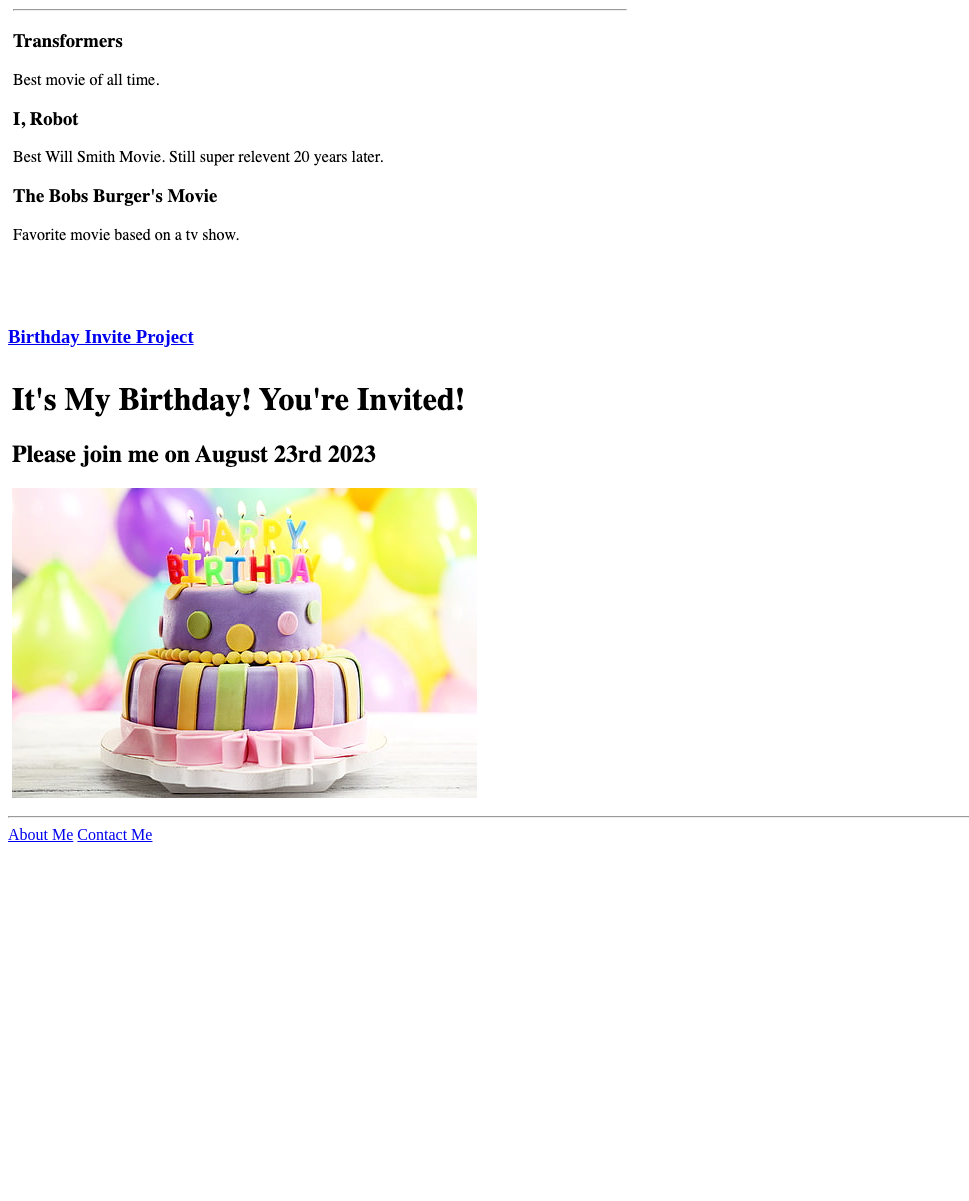
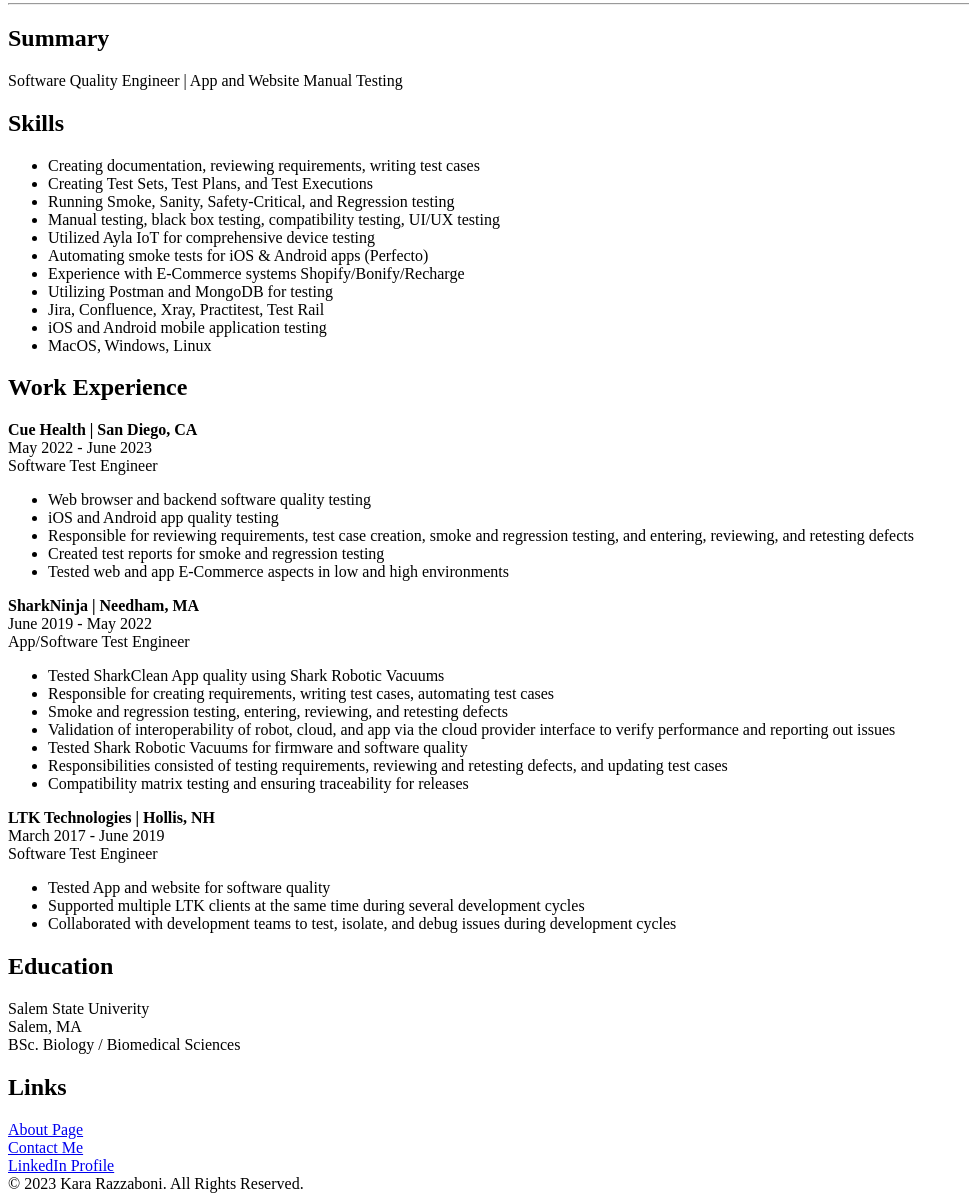
Before and after one commit to kara-razzaboni/html-portfolio, a plain HTML site: page index.html in a window 1280 px wide. Shown: the part 289-1490 px from the top of the page, without its empty margins (0-969 px from the left). Before the commit the page ends 1141 px from the top, so only its background shows below. Drawn offline with Linux system fonts and the light colour scheme.

Commit message:
Add files via upload

```diff
--- a/index.html
+++ b/index.html
@@ -1,45 +1,83 @@
-<!-- TODO 1: Create the HTML Boilerplate -->
-
-<!-- TODO 2: Add Your previous projects' HTML into the public folder -->
-
-<!-- TODO 3: Take screenshots of your project previews and add the images to the images folder -->
-
-<!-- TODO 4: Add titles/subtitles etc. -->
-
-<!-- TODO 5: Add a link to the project pages -->
-
-<!-- TODO 6: Add images to show the project previews
-HINT for TODO 6: You can use the height attribute set to 200 to make the image smaller:
-https://developer.mozilla.org/en-US/docs/Web/HTML/Element/img#attr-height -->
-
-<!-- TODO 7: Add the Contact Me and About Me page links -->
-
-
-
-
 <!DOCTYPE html>
-<html>
-
+<html lang="en">
 <head>
     <meta charset="UTF-8">
-    <title>Kara Portfolio</title>
+    <title>My Resume</title>
 </head>
+<body>
+    <h1>Kara Razzaboni</h1>
+    <a href="./public/about"></a><img src="./assets/images/profilepic.jpeg" height="200" alt="Kara Razzaboni profile picture"/>
+    <hr>
+    <h2>Summary</h2>
+    Software Quality Engineer | App and Website Manual Testing
 
-<body>
-    <h1>Kara Razzaboni's Portfolio</h1>
-    <h2>I'm a Software Quality Engineer</h2>
+    <h2>Skills</h2>
+    <ul>
+        <li>Creating documentation, reviewing requirements, writing test cases</li>
+        <li>Creating Test Sets, Test Plans, and Test Executions</li>
+        <li>Running Smoke, Sanity, Safety-Critical, and Regression testing</li>
+        <li>Manual testing, black box testing, compatibility testing, UI/UX testing</li>
+        <li>Utilized Ayla IoT for comprehensive device testing</li>
+        <li>Automating smoke tests for iOS & Android apps (Perfecto)</li>
+        <li>Experience with E-Commerce systems Shopify/Bonify/Recharge</li>
+        <li>Utilizing Postman and MongoDB for testing</li>
+        <li>Jira, Confluence, Xray, Practitest, Test Rail</li>
+        <li>iOS and Android mobile application testing</li>
+        <li>MacOS, Windows, Linux</li>
+    </ul>
 
-    <hr />
-    <h3><a href="./public/movie-ranking.html">Ranking Project</a></h3>
-    <img src="./assets/images/Movies.png" hight="200" alt="Moving Ranking preview"/>
+    <h2>Work Experience</h2>
+    <strong>Cue Health | San Diego, CA</strong>
+    <br>May 2022 - June 2023
+    <br> Software Test Engineer
+    <ul>
+        <li>Web browser and backend software quality testing</li>
+        <li>iOS and Android app quality testing</li>
+        <li>Responsible for reviewing requirements, test case creation, smoke and
+        regression testing, and entering, reviewing, and retesting defects</li>
+        <li>Created test reports for smoke and regression testing</li>
+        <li>Tested web and app E-Commerce aspects in low and high
+        environments</li>
+    </ul>
 
-    <h3><a href="./public/birthday-invite.html">Birthday Invite Project</a></h3>
-    <img src="./assets/images/Invite.png" hight="200" alt="Birthday Invite preview"/>
+    <strong>SharkNinja | Needham, MA</strong>
+    <br>June 2019 - May 2022
+    <br>App/Software Test Engineer
+    <ul>
+        <li>Tested SharkClean App quality using Shark Robotic Vacuums</li>
+        <li>Responsible for creating requirements, writing test cases, automating
+        test cases</li>
+        <li>Smoke and regression testing, entering, reviewing, and retesting
+        defects</li>
+        <li>Validation of interoperability of robot, cloud, and app via the cloud
+        provider interface to verify performance and reporting out issues</li>
+        <li>Tested Shark Robotic Vacuums for firmware and software quality</li>
+        <li>Responsibilities consisted of testing requirements, reviewing and retesting defects, and updating test cases</li>
+        <li>Compatibility matrix testing and ensuring traceability for releases</li>
+    </ul>
 
-    <hr />
-   <a href="./public/about.html">About Me</a>
-   <a href="./public/contact.html">Contact Me</a>
+    <strong>LTK Technologies | Hollis, NH</strong>
+    <br>March 2017 - June 2019
+    <br>Software Test Engineer
+    <ul>
+        <li>Tested App and website for software quality</li>
+        <li>Supported multiple LTK clients at the same time during several development cycles</li>
+        <li>Collaborated with development teams to test, isolate, and debug issues during development cycles</li>
+    </ul>
+
+    <h2>Education</h2>
+    Salem State Univerity
+    <br>Salem, MA
+    <br>BSc. Biology / Biomedical Sciences
+
+    <h2>Links</h2>
+    <a href="./public/about">About Page</a>
+    <br><a href="./public/contact">Contact Me</a>
+    <br><a href="https://www.linkedin.com/in/kara-razzaboni">LinkedIn Profile</a>
+
+    <footer>
+        © 2023 Kara Razzaboni. All Rights Reserved.
+    </footer>
 
 </body>
-
 </html>
```
Also changed, not shown: assets/images/profilepic.jpeg (added), 2 other files.
